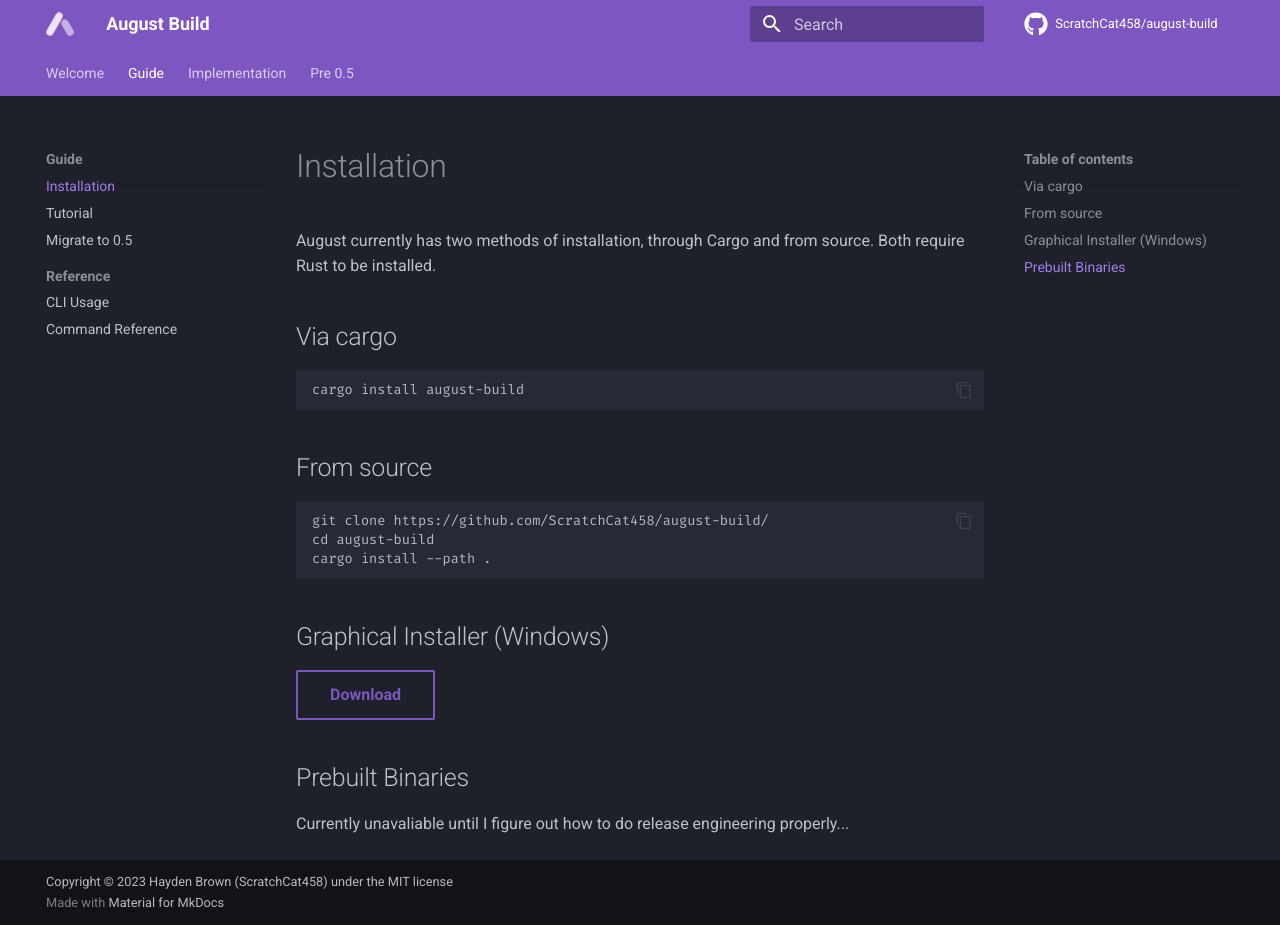
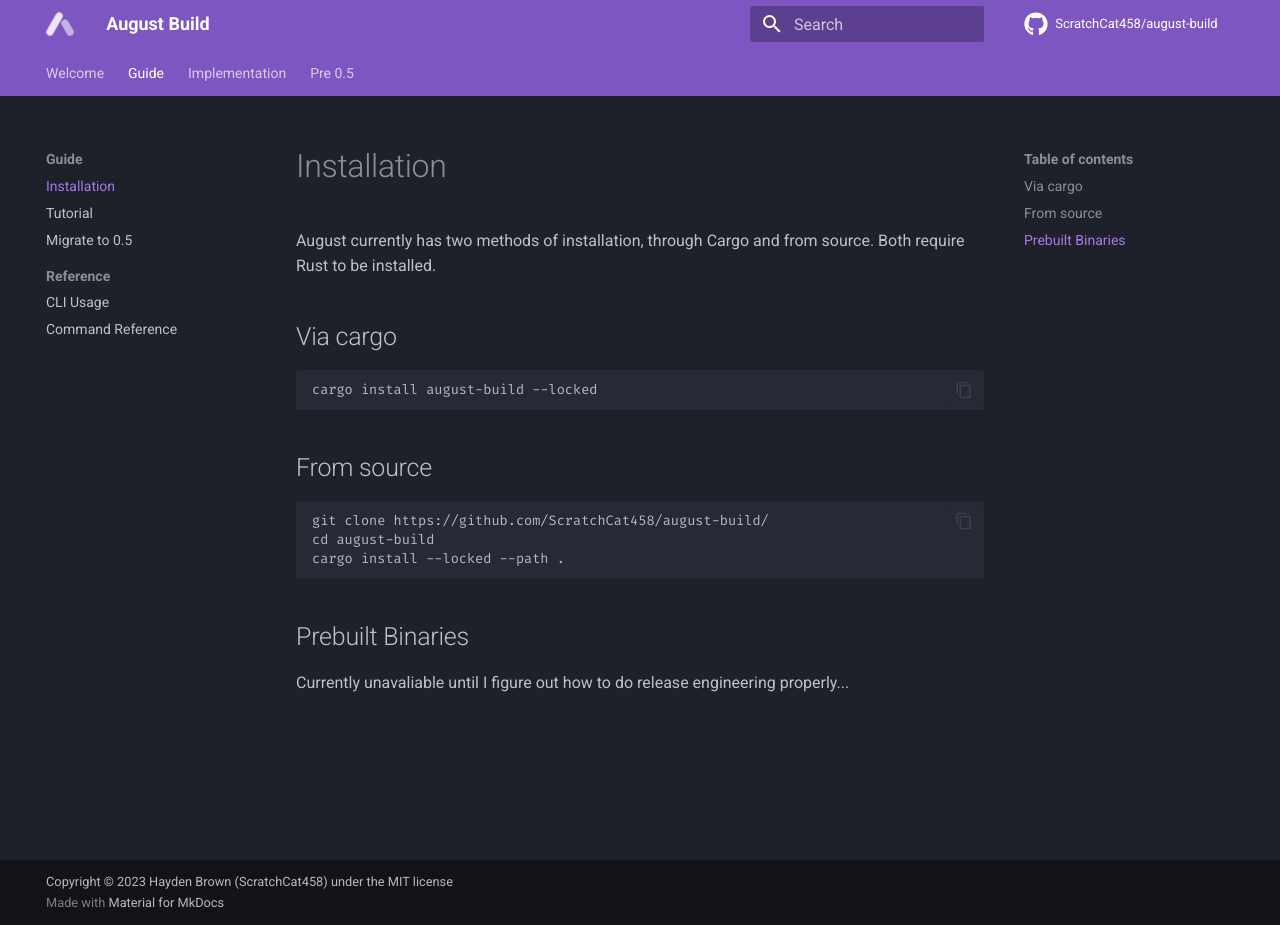
Before and after one commit to ScratchCat458/august-build, an MkDocs documentation site: the page built from docs/guide/index.md, in a window 1280 px wide and 925 px high. Built offline with MkDocs 1.6.1 and Material for MkDocs 9.7.7, drawn with Linux system fonts in a browser that asks for light colours; comment, search, counter and statistics services are not loaded.

Commit message:
chore: Remove Wix support

````diff
--- a/docs/guide/index.md
+++ b/docs/guide/index.md
@@ -5,19 +5,15 @@
 
 ## Via cargo
 ```
-cargo install august-build
+cargo install august-build --locked
 ```
 
 ## From source
 ```
 git clone https://github.com/ScratchCat458/august-build/
 cd august-build
-cargo install --path .
+cargo install --locked --path .
 ```
-
-## Graphical Installer (Windows)
-
-[Download](https://github.com/ScratchCat458/august-build/releases/download/v0.6.1/august-build-0.6.1-x86_64.msi){ .md-button }
 
 ## Prebuilt Binaries
 
````
Also changed, not shown: README.md (+2 -2 lines), 5 other files.
